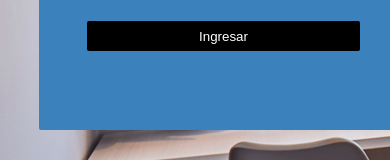
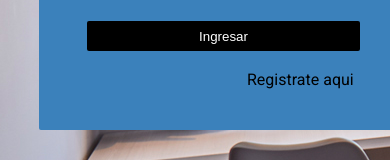
Before and after one commit to yuliespi/taller0maquetacion1, a plain HTML site: page login.html in a window 390 px wide. Shown: the part 510-670 px from the top of the page. Drawn offline with Linux system fonts and the light colour scheme.

Commit message:
actualizacion

```diff
--- a/css/estilos.css
+++ b/css/estilos.css
@@ -1715,7 +1715,9 @@ input{
     }
 
     .textL{
-        display: none;
+        color: #000;
+        margin-left: 13rem;
+        text-decoration: none;
     }
 
     /*Inicio de estilos de formuario Registro*/
```
